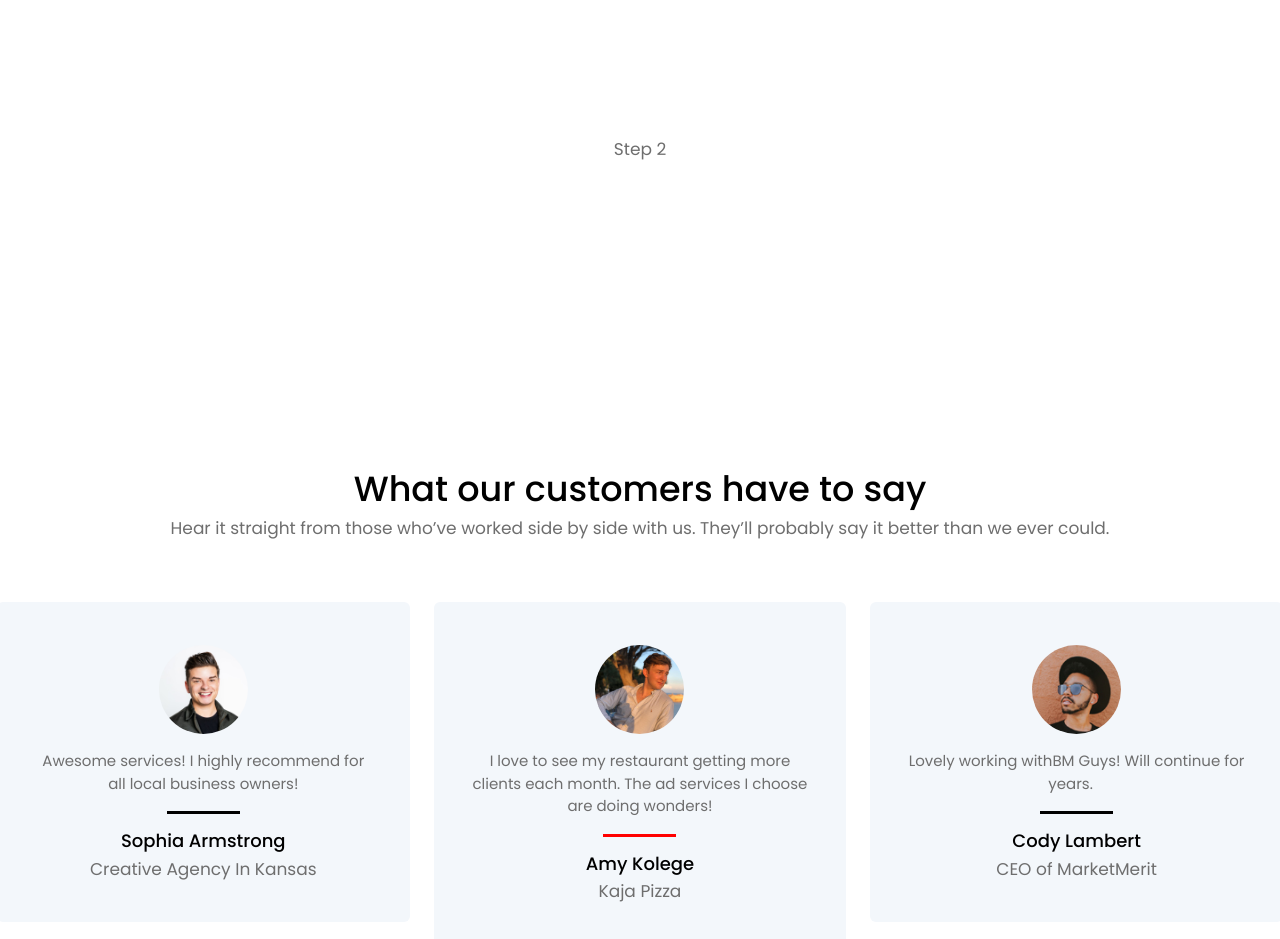
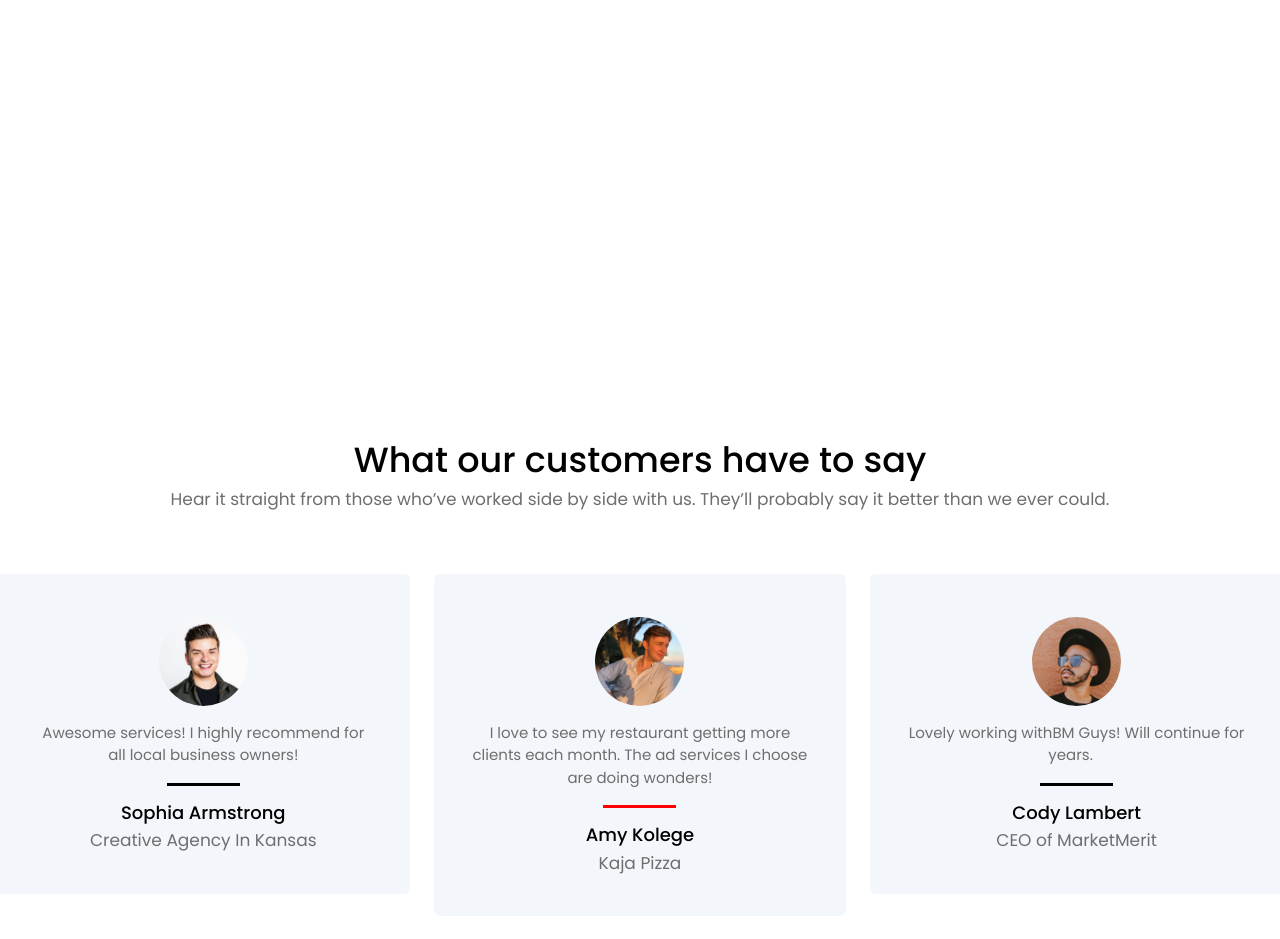
Before and after one commit to kalmzzz/kalmzzz.github.io, a website: page index.html in a window 1280 px wide. Shown: the part 3100-4039 px from the top of the page. Drawn offline with Linux system fonts and the light colour scheme; a script that the page names is missing.

Commit message:
Update index.html

```diff
--- a/index.html
+++ b/index.html
@@ -135,8 +135,6 @@
 <div class="calendly-inline-widget" data-url="https://calendly.com/bm-guys" style="min-width:320px;height:930px;"></div>
 <script type="text/javascript" src="https://assets.calendly.com/assets/external/widget.js" async></script>
 <!-- Calendly inline widget end -->
-            <h6 class="section-subtitle text-muted">Step 2</h6>
-
           </div>
           <div class="col-12 col-md-6 col-lg-3 stretch-card mb-3 mb-lg-0" data-aos="zoom-in">
             <div class="card color-cards">
```
